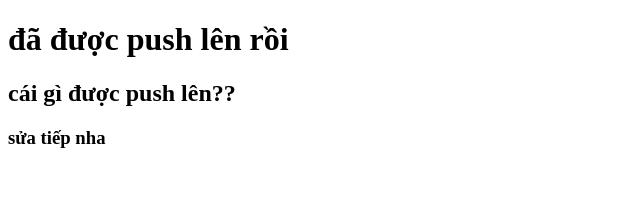
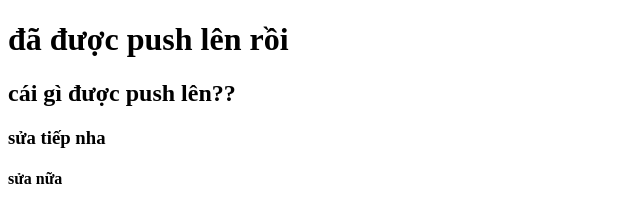
Before and after one commit to TIEUPHUONG1711/meo, a plain HTML site: page index.html in a window 1280 px wide. Shown: the full height of the page, 0-640 px from the left. Drawn offline with Linux system fonts and the light colour scheme.

Commit message:
test commit l4

```diff
--- a/index.html
+++ b/index.html
@@ -10,5 +10,6 @@
 
     <h2>cái gì được push lên??</h2>
     <h3>sửa tiếp nha</h3>
+    <h4>sửa nữa</h4>
   </body>
 </html>
```
